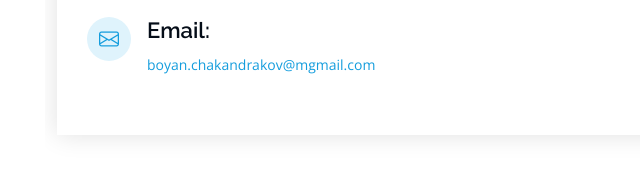
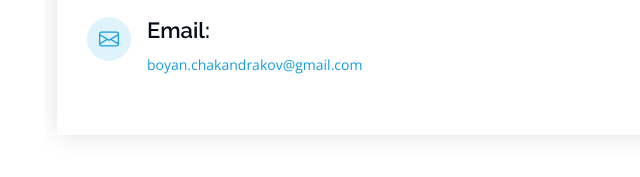
Before and after one commit to boyanchakandrakov/boyanchakandrakov.github.io, a plain HTML site: page index.html in a window 1280 px wide. Shown: the part 4623-4800 px from the top of the page, 255-895 px from the left. Drawn offline with nearby package versions, Linux system fonts and the light colour scheme.

Commit message:
fix email

```diff
--- a/index.html
+++ b/index.html
@@ -345,7 +345,7 @@
               <div class="email">
                 <i class="bi bi-envelope"></i>
                 <h4>Email:</h4>
-                <p><a href="mailto:boyan.chakandrakov@mgmail.com">boyan.chakandrakov@mgmail.com</a></p>
+                <p><a href="mailto:boyan.chakandrakov@gmail.com">boyan.chakandrakov@gmail.com</a></p>
               </div>
             </div>
 
```
